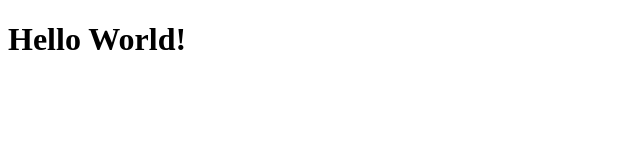
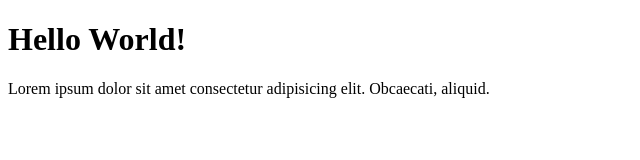
Before and after one commit to humanrizki/rizki-git-test, a plain HTML site: page index.html in a window 1280 px wide. Shown: the whole page, without its empty margins (0-640 px from the left). Drawn offline with Linux system fonts and the light colour scheme.

Commit message:
menambahkan tag paragraf di diindex.html

```diff
--- a/index.html
+++ b/index.html
@@ -8,5 +8,6 @@
 </head>
 <body>
     <h1>Hello World!</h1>
+    <p>Lorem ipsum dolor sit amet consectetur adipisicing elit. Obcaecati, aliquid.</p>
 </body>
 </html>
```
